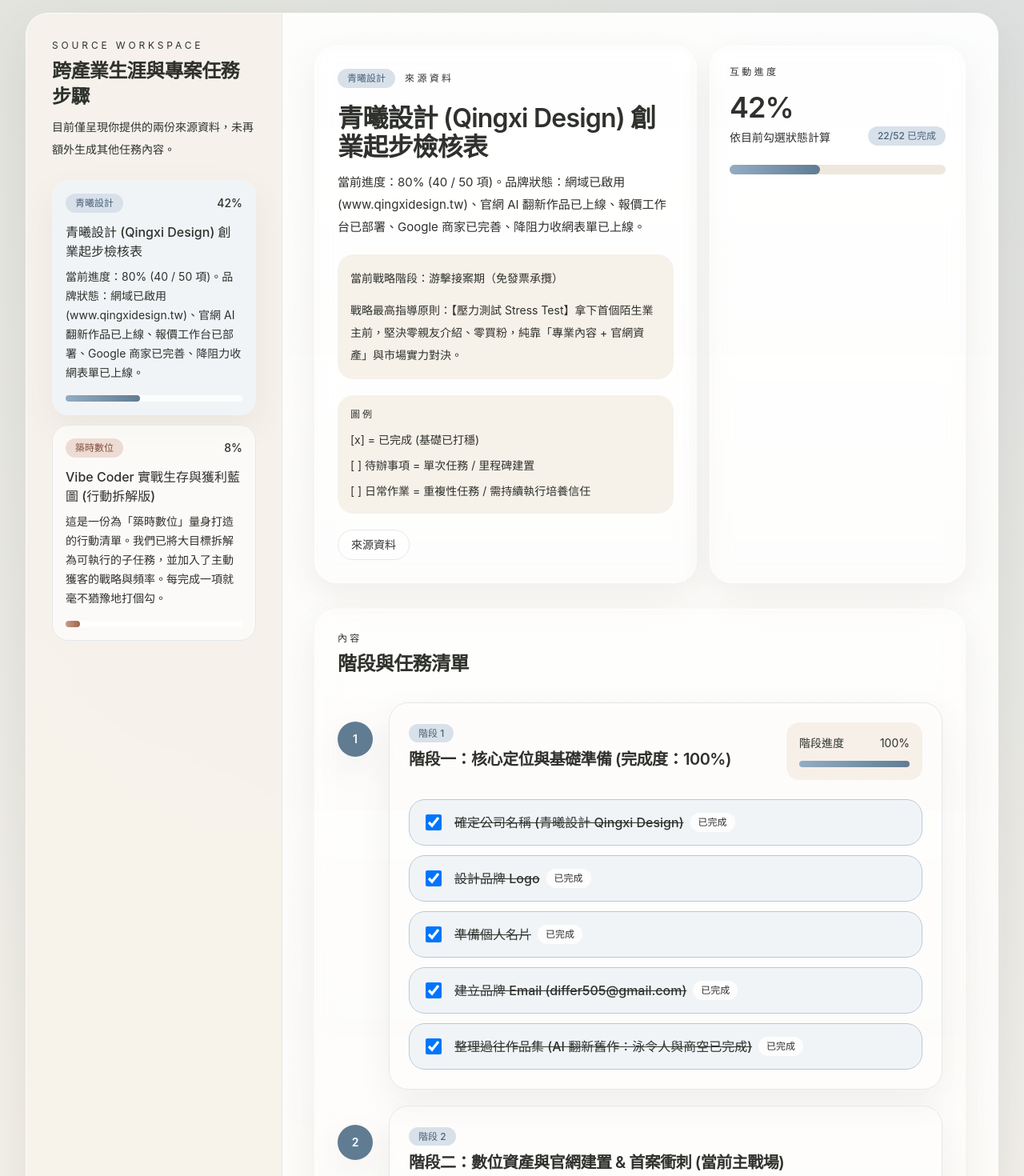
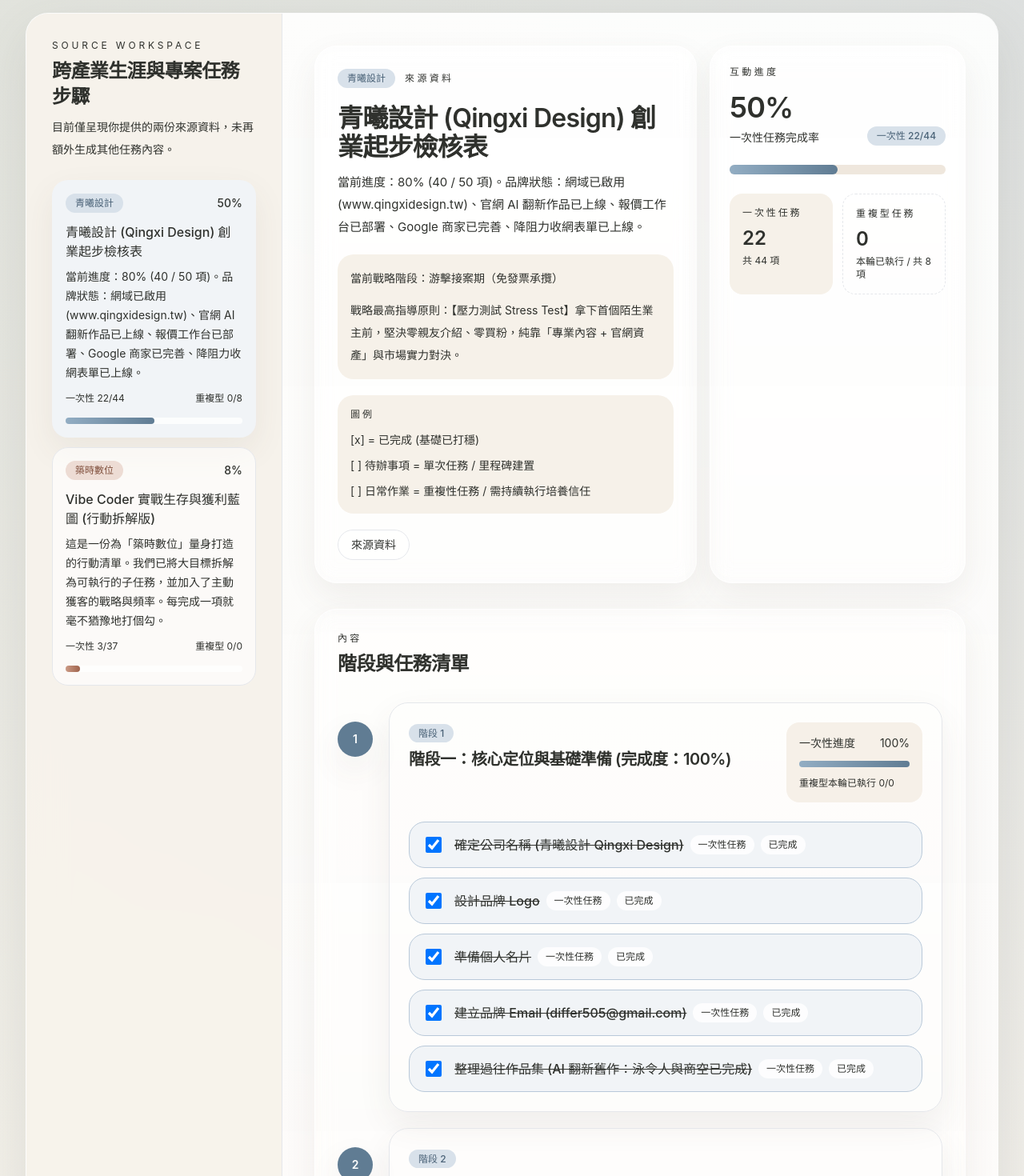
Before and after one commit to differ505-prog/cross-industry-career-planner, a Next.js app: page / in a window 1280 px wide. Shown: the top 1470 px of the page at 80% size. Built offline with nearby package versions, Linux system fonts and the light colour scheme.

Commit message:
feat: distinguish recurring task review flow

```diff
--- a/src/components/career-planner-app.tsx
+++ b/src/components/career-planner-app.tsx
@@ -101,10 +101,31 @@
   return items.flatMap((item) => [item, ...(item.children ? collectItems(item.children) : [])]);
 }
 
-function statusLabel(status: ItemStatus, checked: boolean) {
-  if (checked) return "已完成";
-  if (status === "recurring") return "日常作業";
-  return "待辦事項";
+function buildStats(items: ChecklistItem[], completedTasks: Record<string, boolean>) {
+  const oneTimeItems = items.filter((item) => item.status !== "recurring");
+  const recurringItems = items.filter((item) => item.status === "recurring");
+  const oneTimeDone = oneTimeItems.filter((item) => completedTasks[item.id]).length;
+  const recurringDone = recurringItems.filter((item) => completedTasks[item.id]).length;
+
+  return {
+    oneTimeTotal: oneTimeItems.length,
+    oneTimeDone,
+    oneTimeRate: percentage(oneTimeDone, oneTimeItems.length),
+    recurringTotal: recurringItems.length,
+    recurringDone,
+  };
+}
+
+function typeLabel(status: ItemStatus) {
+  return status === "recurring" ? "重複型任務" : "一次性任務";
+}
+
+function cycleLabel(status: ItemStatus, checked: boolean) {
+  if (status === "recurring") {
+    return checked ? "本輪已執行" : "待執行";
+  }
+
+  return checked ? "已完成" : "未完成";
 }
 
 function buildDefaultCompletionMap() {
@@ -153,20 +174,25 @@
 
   const stats = useMemo(() => {
     const allItems = selectedWorkflow.sections.flatMap((section) => collectItems(section.items));
-    const total = allItems.length;
-    const done = allItems.filter((item) => completedTasks[item.id]).length;
-    return { total, done, rate: percentage(done, total) };
+    return buildStats(allItems, completedTasks);
   }, [completedTasks, selectedWorkflow.sections]);
 
   const projectProgress = useMemo(() => {
     return Object.fromEntries(
       industries.map((industry) => {
         const allItems = workflows[industry.id].sections.flatMap((section) => collectItems(section.items));
-        const total = allItems.length;
-        const done = allItems.filter((item) => completedTasks[item.id]).length;
-        return [industry.id, percentage(done, total)];
+        return [industry.id, buildStats(allItems, completedTasks)];
       })
-    ) as Record<string, number>;
+    ) as Record<
+      string,
+      {
+        oneTimeTotal: number;
+        oneTimeDone: number;
+        oneTimeRate: number;
+        recurringTotal: number;
+        recurringDone: number;
+      }
+    >;
   }, [completedTasks]);
 
   const toggleTask = (taskId: string) => {
@@ -191,7 +217,7 @@
               {industries.map((industry) => {
                 const theme = themeStyles[industry.theme];
                 const isActive = selectedIndustry.id === industry.id;
-                const progress = projectProgress[industry.id] ?? 0;
+                const progress = projectProgress[industry.id];
 
                 return (
                   <button
@@ -209,14 +235,18 @@
                       <span className={["rounded-full px-3 py-1 text-xs font-medium", theme.chip].join(" ")}>
                         {industry.shortLabel}
                       </span>
-                      <span className="text-sm font-medium text-stone-500">{progress}%</span>
+                      <span className="text-sm font-medium text-stone-500">{progress.oneTimeRate}%</span>
                     </div>
                     <p className="mt-3 text-base font-medium text-ink">{industry.name}</p>
                     <p className="mt-2 text-sm leading-6 text-stone-600">{industry.overview}</p>
+                    <div className="mt-3 flex items-center justify-between text-xs text-stone-500">
+                      <span>一次性 {progress.oneTimeDone}/{progress.oneTimeTotal}</span>
+                      <span>重複型 {progress.recurringDone}/{progress.recurringTotal}</span>
+                    </div>
                     <div className="mt-4 h-2 rounded-full bg-white/80">
                       <div
                         className={["h-2 rounded-full bg-gradient-to-r transition-all duration-500", theme.progress].join(" ")}
-                        style={{ width: `${progress}%` }}
+                        style={{ width: `${progress.oneTimeRate}%` }}
                       />
                     </div>
                   </button>
@@ -294,19 +324,32 @@
                   <p className="text-xs uppercase tracking-[0.28em] text-stone-400">互動進度</p>
                   <div className="mt-4 flex items-end justify-between gap-4">
                     <div>
-                      <p className="text-4xl font-semibold tracking-tight text-ink">{stats.rate}%</p>
-                      <p className="mt-2 text-sm text-stone-600">依目前勾選狀態計算</p>
+                      <p className="text-4xl font-semibold tracking-tight text-ink">{stats.oneTimeRate}%</p>
+                      <p className="mt-2 text-sm text-stone-600">一次性任務完成率</p>
                     </div>
                     <div className={["rounded-full px-3 py-1 text-xs font-medium", selectedTheme.chip].join(" ")}>
-                      {stats.done}/{stats.total} 已完成
+                      一次性 {stats.oneTimeDone}/{stats.oneTimeTotal}
                     </div>
                   </div>
 
                   <div className="mt-6 h-3 rounded-full bg-[#efe7dd]">
                     <div
                       className={["h-3 rounded-full bg-gradient-to-r transition-all duration-500", selectedTheme.progress].join(" ")}
-                      style={{ width: `${stats.rate}%` }}
+                      style={{ width: `${stats.oneTimeRate}%` }}
                     />
+                  </div>
+
+                  <div className="mt-6 grid grid-cols-2 gap-3 text-sm">
+                    <div className="rounded-2xl bg-[#f6f1e9] p-4 text-stone-600">
+                      <p className="text-xs uppercase tracking-[0.24em] text-stone-400">一次性任務</p>
+                      <p className="mt-2 text-2xl font-semibold text-ink">{stats.oneTimeDone}</p>
+                      <p className="mt-1 text-xs text-stone-500">共 {stats.oneTimeTotal} 項</p>
+                    </div>
+                    <div className="rounded-2xl border border-dashed border-stone-300 bg-white/70 p-4 text-stone-600">
+                      <p className="text-xs uppercase tracking-[0.24em] text-stone-400">重複型任務</p>
+                      <p className="mt-2 text-2xl font-semibold text-ink">{stats.recurringDone}</p>
+                      <p className="mt-1 text-xs text-stone-500">本輪已執行 / 共 {stats.recurringTotal} 項</p>
+                    </div>
                   </div>
                 </div>
               </section>
@@ -357,9 +400,7 @@
 
 function countSection(section: WorkflowSection, completedTasks: Record<string, boolean>) {
   const allItems = collectItems(section.items);
-  const total = allItems.length;
-  const done = allItems.filter((item) => completedTasks[item.id]).length;
-  return { total, done, rate: percentage(done, total) };
+  return buildStats(allItems, completedTasks);
 }
 
 function SectionCard({
@@ -402,15 +443,18 @@
 
           <div className="min-w-[170px] rounded-2xl bg-[#f6f0e8] p-4">
             <div className="flex items-center justify-between text-sm text-stone-600">
-              <span>階段進度</span>
-              <span>{sectionStats.rate}%</span>
+              <span>一次性進度</span>
+              <span>{sectionStats.oneTimeRate}%</span>
             </div>
             <div className="mt-3 h-2 rounded-full bg-white/90">
               <div
                 className={["h-2 rounded-full bg-gradient-to-r transition-all duration-500", theme.progress].join(" ")}
-                style={{ width: `${sectionStats.rate}%` }}
+                style={{ width: `${sectionStats.oneTimeRate}%` }}
               />
             </div>
+            <p className="mt-3 text-xs text-stone-500">
+              重複型本輪已執行 {sectionStats.recurringDone}/{sectionStats.recurringTotal}
+            </p>
           </div>
         </div>
 
@@ -447,16 +491,38 @@
   const hasChildren = Boolean(item.children?.length);
   const [open, setOpen] = useState(depth === 0 && hasChildren);
   const checked = Boolean(completedTasks[item.id]);
+  const isRecurring = item.status === "recurring";
 
   return (
     <div className={depth > 0 ? "ml-4 border-l border-stone-200/80 pl-4 sm:ml-6" : ""}>
       <div
         className={[
           "overflow-hidden rounded-[20px] border transition duration-300",
-          checked ? `${theme.soft} ${theme.border}` : "border-stone-200/80 bg-white",
+          isRecurring
+            ? checked
+              ? `${theme.soft} ${theme.border} border-dashed`
+              : "border-dashed border-stone-300 bg-[#faf7f2]"
+            : checked
+              ? `${theme.soft} ${theme.border}`
+              : "border-stone-200/80 bg-white",
         ].join(" ")}
       >
         <div className="flex items-start gap-4 px-4 py-4 sm:px-5">
+          {isRecurring ? (
+            <button
+              type="button"
+              onClick={() => onToggleTask(item.id)}
+              className={[
+                "mt-0.5 inline-flex min-w-[88px] items-center justify-center rounded-full px-3 py-1.5 text-xs font-medium transition",
+                checked
+                  ? `${theme.soft} ${theme.text} border ${theme.border}`
+                  : "border border-dashed border-stone-300 bg-white text-stone-600 hover:bg-stone-50",
+              ].join(" ")}
+              aria-label={`${checked ? "取消本輪執行" : "標記本輪已執行"} ${item.title}`}
+            >
+              {checked ? "本輪已執行" : "標記執行"}
+            </button>
+          ) : (
             <input
               type="checkbox"
               checked={checked}
@@ -464,14 +530,23 @@
               className="mt-0.5 h-5 w-5 cursor-pointer rounded border-stone-300 text-stone-700 focus:ring-stone-400"
               aria-label={`完成 ${item.title}`}
             />
+          )}
 
           <div className="min-w-0 flex-1">
             <div className="flex flex-wrap items-center gap-2">
-              <p className={["text-base font-medium", checked ? "text-stone-500 line-through" : "text-ink"].join(" ")}>
+              <p
+                className={[
+                  "text-base font-medium",
+                  isRecurring ? (checked ? "text-ink" : "text-ink") : checked ? "text-stone-500 line-through" : "text-ink",
+                ].join(" ")}
+              >
                 {item.title}
               </p>
               <span className="rounded-full bg-white/85 px-2.5 py-1 text-xs text-stone-500">
-                {statusLabel(item.status, checked)}
+                {typeLabel(item.status)}
+              </span>
+              <span className="rounded-full bg-white/85 px-2.5 py-1 text-xs text-stone-500">
+                {cycleLabel(item.status, checked)}
               </span>
             </div>
           </div>
```
Lines whose indentation alone changed are shown as unchanged.
